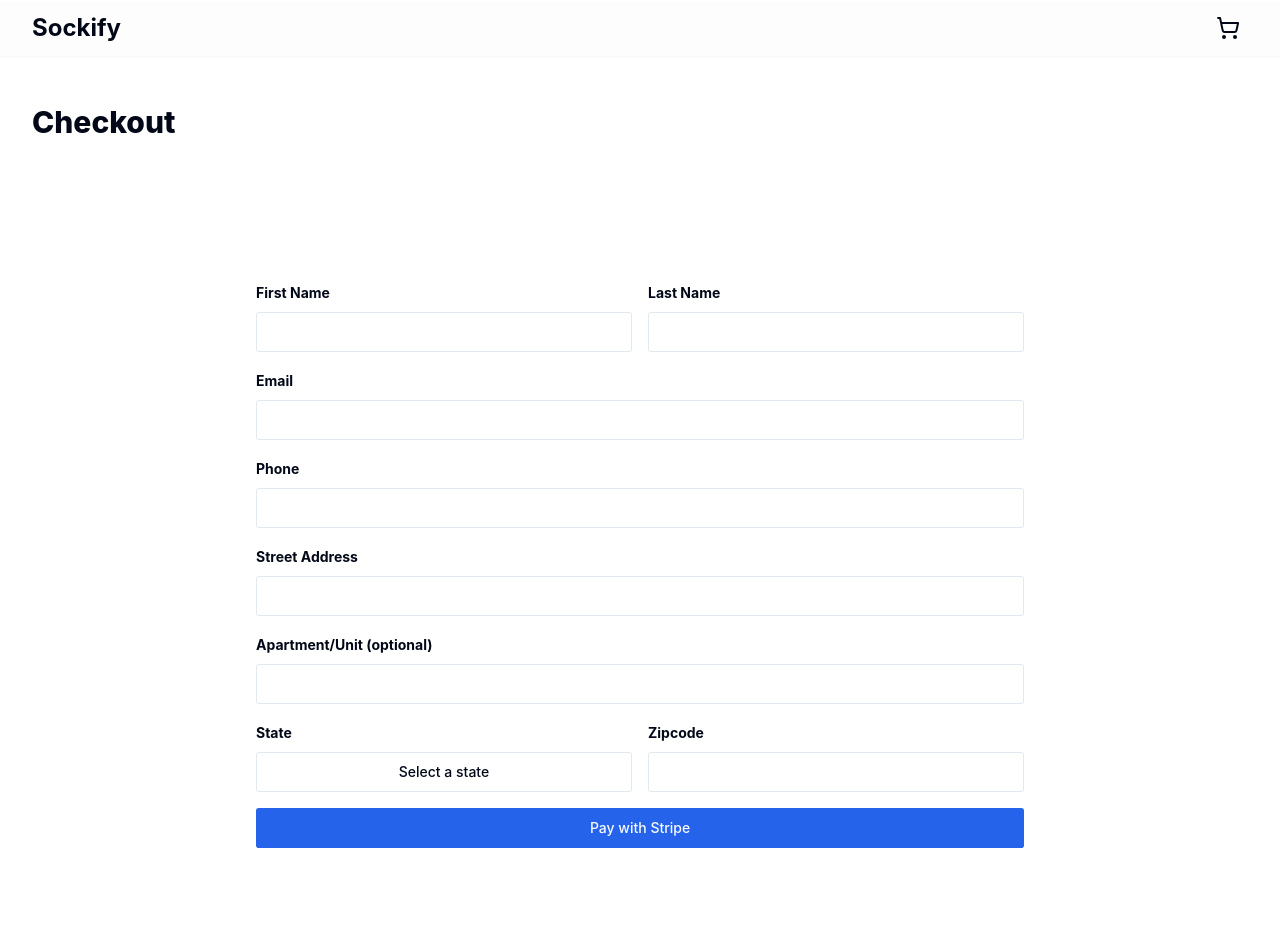
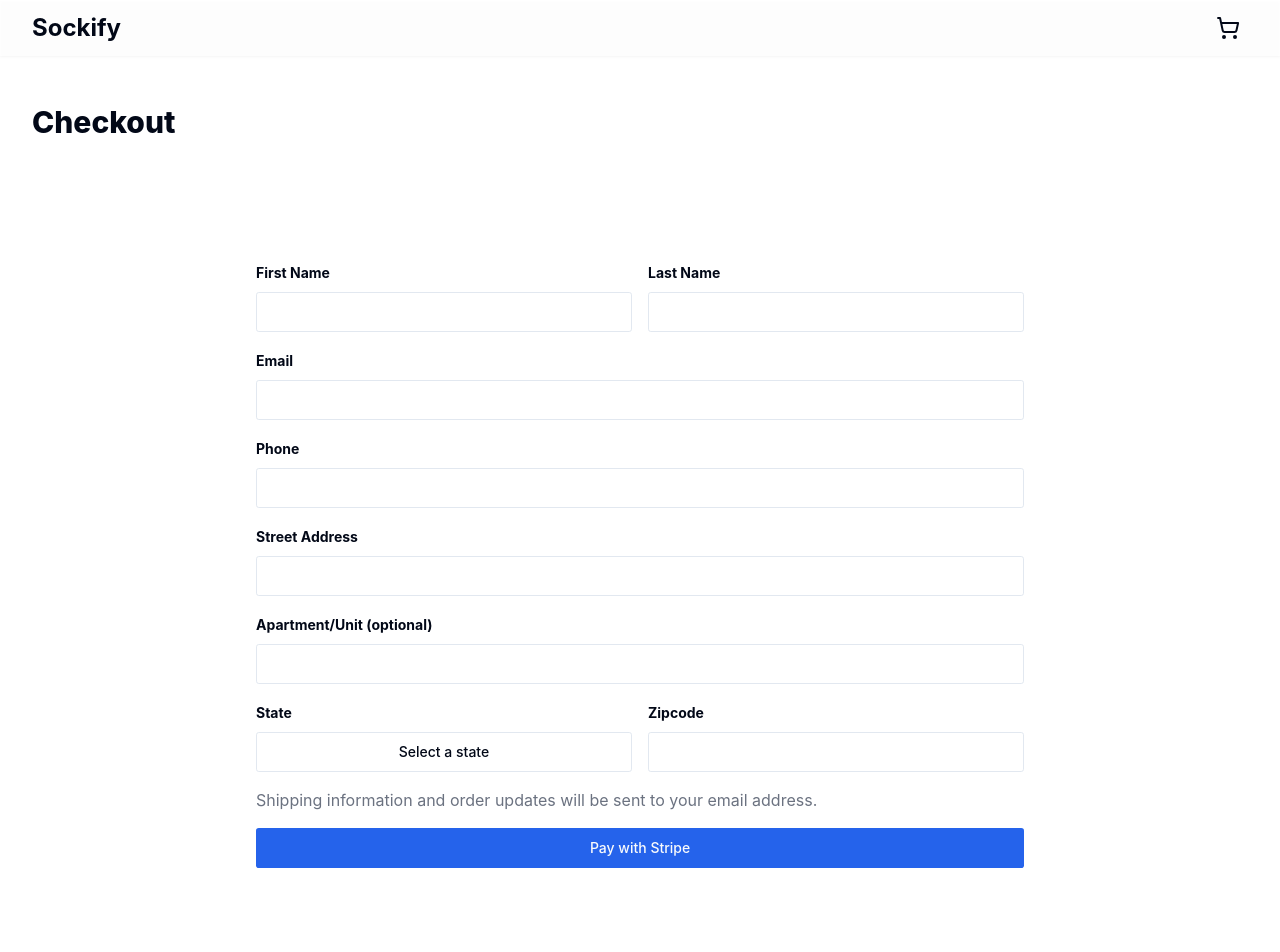
Before and after one commit to sockify/sockify, a React (Vite) app in the folder web-client/: page /cart/checkout in a window 1280 px wide. Shown: the top 952 px of the page. Built offline with nearby package versions, Linux system fonts and the light colour scheme.

Commit message:
Added shipping text at bottom of page

```diff
--- a/web-client/src/pages/CheckoutPage.tsx
+++ b/web-client/src/pages/CheckoutPage.tsx
@@ -199,6 +199,10 @@ export default function CheckoutPage() {
                             />
                         </div>
 
+                        <p className="text-gray-500 mt-6 mb-6">
+                            Shipping information and order updates will be sent to your email address.
+                        </p>
+
                         <Button type="submit" className="w-full">Pay with Stripe</Button>
                     </form>
                 </Form>
```
